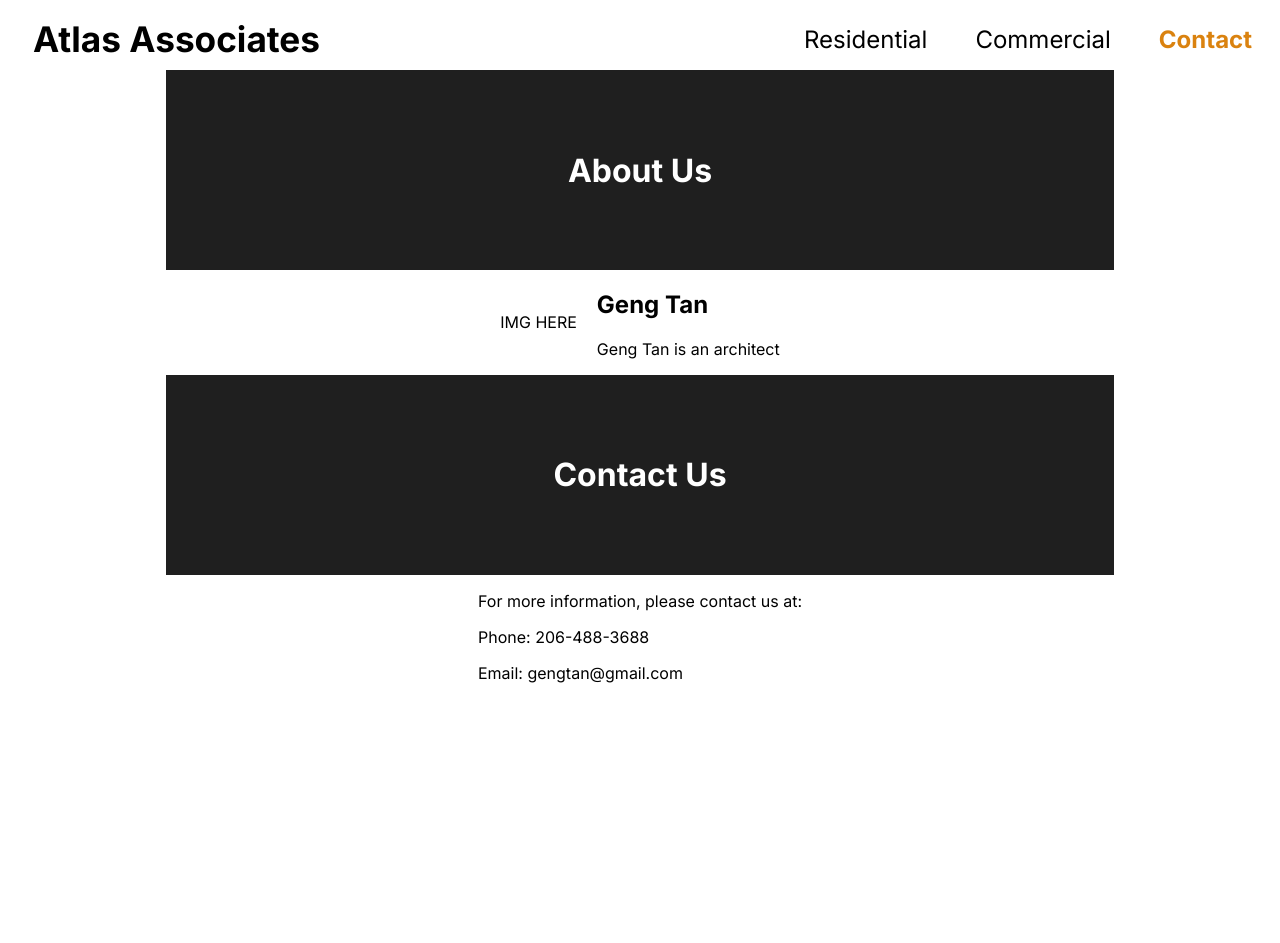
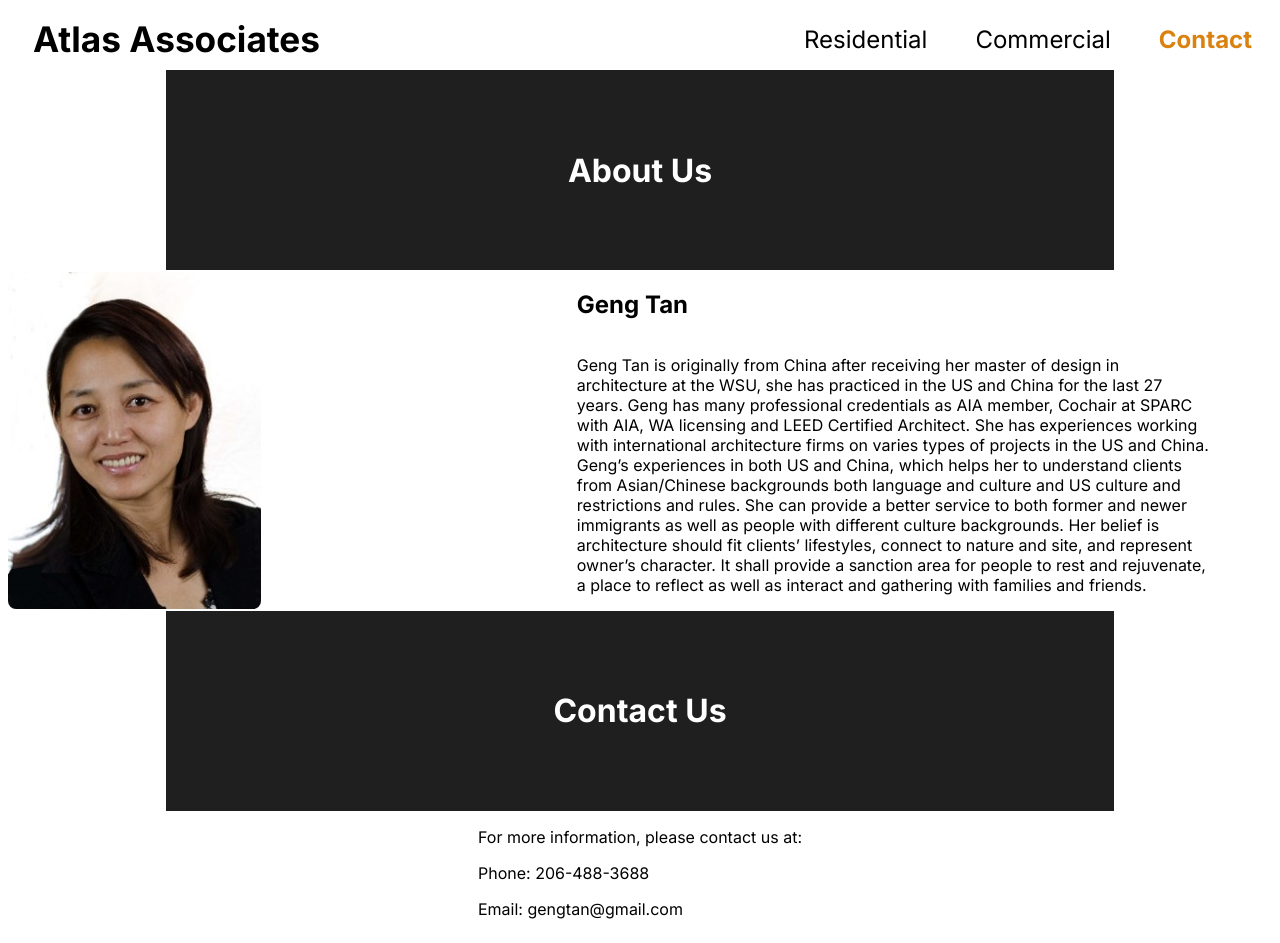
Before and after one commit to alexy-ok/Atlas-Associates, a React (Vite) app in the folder atlas-associates/: page /contact in a window 1280 px wide. Before the commit the page ends 800 px from the top, so only its background shows below. Built offline with nearby package versions, Linux system fonts and the light colour scheme.

Commit message:
working on contact

```diff
--- a/atlas-associates/src/pages/Contact.jsx
+++ b/atlas-associates/src/pages/Contact.jsx
@@ -11,10 +11,12 @@ function Contact() {
             </div>
 
             <div className={styles.aboutPerson}>
-                <p>IMG HERE</p>
-                <div>
-                <h2>Geng Tan</h2>
-                <p>Geng Tan is an architect</p>
+                <img src='./gengPortrait.jpg'/>
+                <div className={styles.text}>
+                    <h2>Geng Tan</h2>
+                <p>Geng Tan is originally from China after receiving her master of design in architecture at the WSU, she has practiced in the US and China for the last 27 years.  Geng has many professional credentials as AIA member, Cochair at SPARC with AIA, WA licensing and LEED Certified Architect.  She has experiences working with international architecture firms on varies types of projects in the US and China. Geng’s  experiences in  both US and China, which helps her to understand clients from Asian/Chinese backgrounds both language and culture and US culture and restrictions and rules.  She can provide a better service to both former and newer immigrants as well as people with different culture backgrounds. Her belief is architecture should fit clients’ lifestyles, connect to nature and site, and  represent owner’s character. It shall provide a sanction area for people to rest and rejuvenate, a place to reflect as well as interact and gathering with families and friends.</p>
+
+
                 </div>
 
 
--- a/atlas-associates/src/styles/Contact.module.css
+++ b/atlas-associates/src/styles/Contact.module.css
@@ -73,7 +73,7 @@
     border-radius: 4px;
     cursor: pointer;
     width: 100%;
-    font-size: 1.2em;
+    font-size: 1.2rem;
 }
 .form .inlineinputs {
     display: flex;
@@ -102,4 +102,25 @@
     align-items: center;
     justify-content: space-between;
     gap: 20px;
+    width:100%;
+
 }
+.aboutPerson img{
+    flex:1;
+    max-width: 20%;
+    height:auto;
+    width:auto;
+    border-radius:8px;
+
+}
+.aboutPerson .text{
+    flex: 1;
+    max-width: 50%;
+    width: 50%;
+    margin-right: 5%;
+    display: flex;
+    flex-direction: column;
+    align-items: flex-start;
+    justify-content: center;
+
+}
```
Also changed, not shown: atlas-associates/public/gengPortrait.jpg (added), atlas-associates/src/components/Header.jsx (line endings or trailing spaces).
